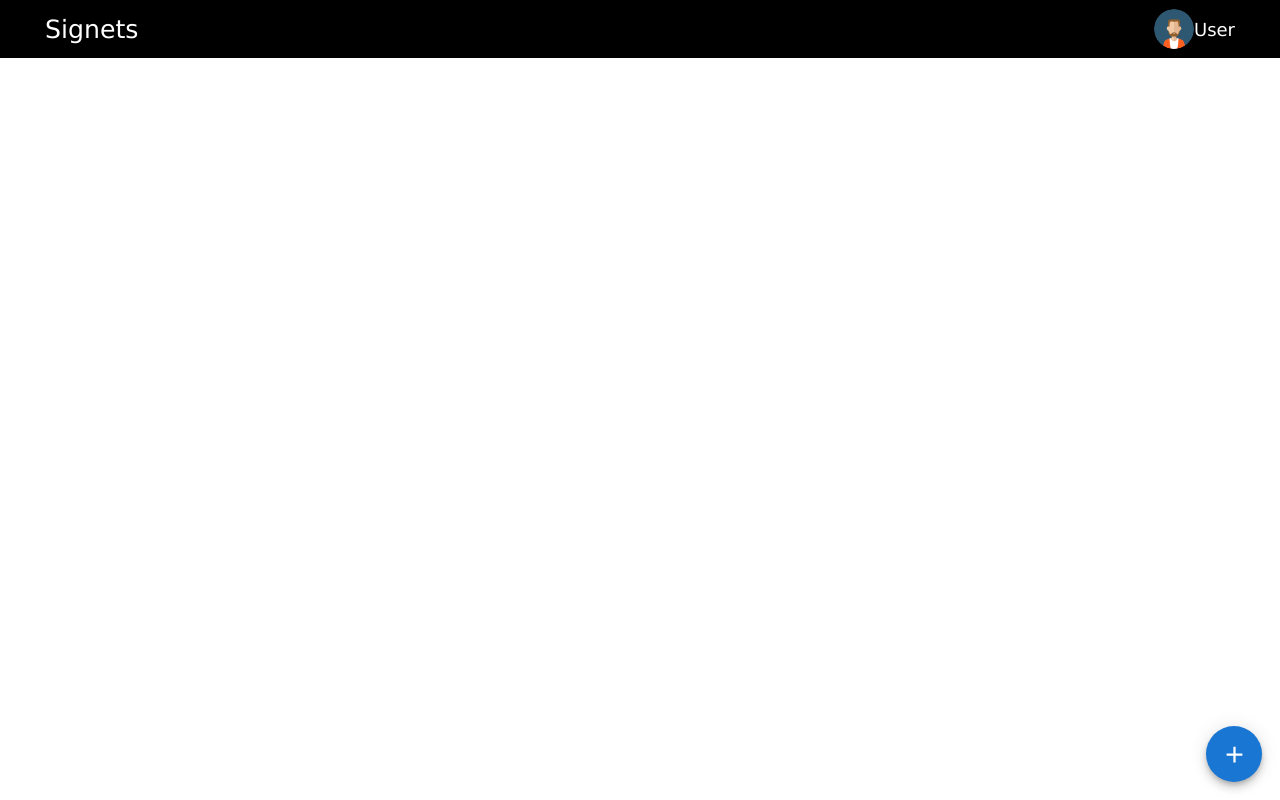
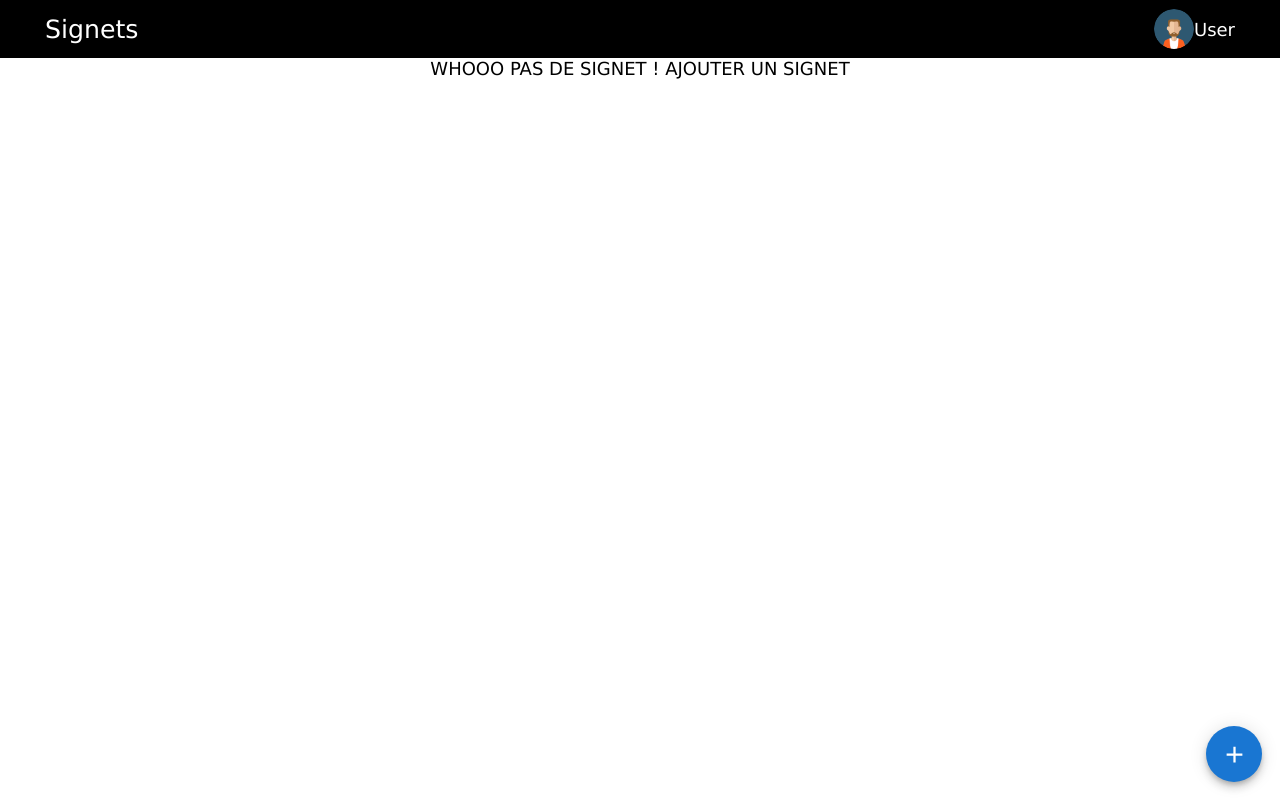
Before and after one commit to WebFan37/The-Bookmark, a React (Vite) app: page / in a window 1280 px wide. Built offline with nearby package versions, Linux system fonts and the light colour scheme.

Commit message:
Setup img default et message default

```diff
--- a/src/composants/Dossier.jsx
+++ b/src/composants/Dossier.jsx
@@ -6,6 +6,9 @@ import ModeEditIcon from '@mui/icons-material/ModeEdit';
 import IconButton from '@mui/material/IconButton';
 import Form from './Form.jsx'
 import { useState } from 'react';
+
+//FAIT DE LA MAISON
+import couvertureDefault from '../images/img-default.jpg';
 
 function Dossier({id, titre, dateModif, couleur, supprimer, couverture, modifier}) {
 
@@ -39,7 +42,15 @@ console.log(ouvert);
           </IconButton>
           {ouvert && <Form dossier={{id, titre, couverture, couleur}} ouvert={ouvert} setOuvert={setOuvert} action={modifier}/>}
 
-            <img src={couverture} alt={titre} />
+            <img
+            src={ couverture || couvertureDefault}
+            alt={titre}
+
+            // SI JAMAIS IL Y A PROCESSSUS D'ERREUR
+            // Changer l'image par une autre dans la section dossier src
+            onError={event => event.target.src  = couvertureDefault}
+            />
+
         </div>
 
         <div className="info" style={{backgroundColor: couleur}}>
--- a/src/composants/ListeDossier.jsx
+++ b/src/composants/ListeDossier.jsx
@@ -12,7 +12,7 @@ function ListeDossier({dossiers, setDossiers}) {
 
   function ajouterSignet(){
 
-    setEtatBouton(true);
+    setOuvert(true);
     console.log('Ajouter un signet', etatBouton);
   }
 
@@ -69,6 +69,16 @@ function ListeDossier({dossiers, setDossiers}) {
   return (
 
     <div className="ListeDossier">
+
+      {
+        // Si le tableau est vide
+        // Afficher le message Aucun dossier
+        // Sinon, afficher le tableau
+        dossiers.length == 0 ?
+        <div className="aucunDossier">
+          WHOOO PAS DE SIGNET ! AJOUTER UN SIGNET
+          </div> :
+
 <ul >
 {
 dossiers.map(doss => (
@@ -84,6 +94,9 @@ function ListeDossier({dossiers, setDossiers}) {
 )
 }
 </ul>
+
+      }
+
     <Fab color="primary" aria-label="add" onClick={ajouterSignet} className='boutonAjouter' >
       <AddIcon/>
     </Fab>
--- a/src/composants/ListeDossier.scss
+++ b/src/composants/ListeDossier.scss
@@ -1,4 +1,11 @@
 .ListeDossier{
+
+    .aucunDossier{
+
+        display: flex;
+        justify-content: center;
+
+    }
     ul{
         margin: 2rem 0;
     padding: 1rem;
```
Also changed, not shown: src/images/img-default.jpg (added). Lines whose indentation alone changed are shown as unchanged.
